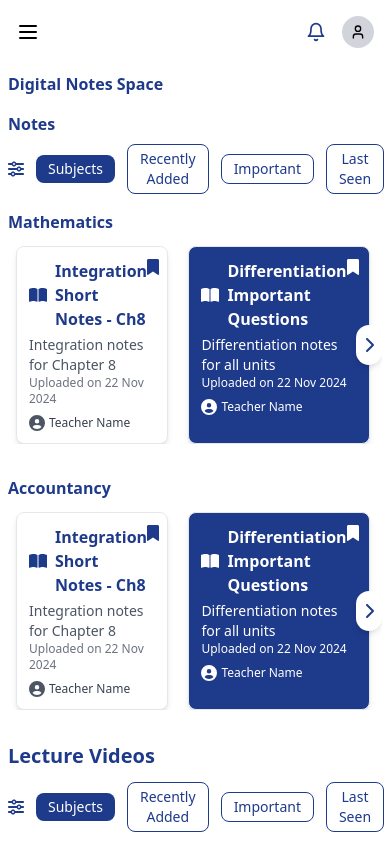
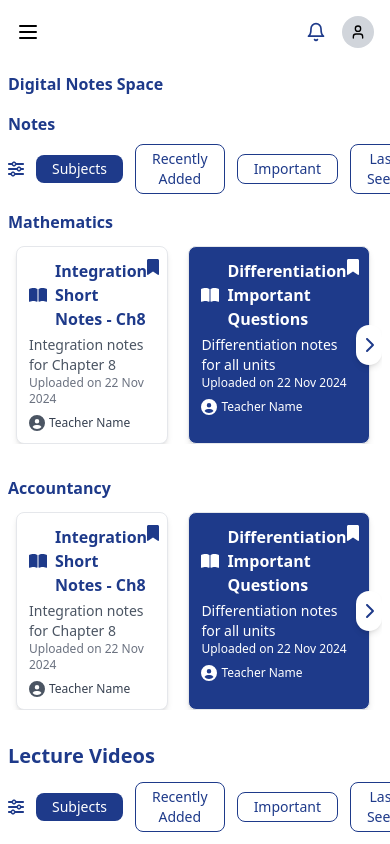
Before and after one commit to SAIKRISHNA2005/Student-Space, a React (Vite) app: page /notes in a window 390 px wide. Built offline with nearby package versions, Linux system fonts and the light colour scheme.

Commit message:
changes 2 in TabsComponent

```diff
--- a/src/components/Tabs.tsx
+++ b/src/components/Tabs.tsx
@@ -18,7 +18,7 @@ const Tabs = () => {
       {tabs.map((tab) => (
         <button
           key={tab.name}
-          className={`px-3 py-1 text-sm font-medium transition-all rounded-lg ${
+          className={`md:px-3 md:py-1 xs:px-4 xs:py-1 md:text-md xs:text-sm font-medium transition-all rounded-lg ${
             activeTab === tab.name ? "bg-[#1E3A8A] text-white" : "bg-white text-[#1E3A8A] border border-[#1E3A8A]"
           }`}
           onClick={() => setActiveTab(tab.name)}
--- a/src/pages/ClassTimetablePage.tsx
+++ b/src/pages/ClassTimetablePage.tsx
@@ -63,10 +63,10 @@ const ClassTimetable = () => {
               {/* Timetable */}
               <Timetable activeDay={activeDay} />
 
-              <div className="mt-4 md:mb-52 sm:mb-0">
+              {/* <div className="mt-4 md:mb-52 sm:mb-0"> */}
                 {/* Exam Schedule */}
-                <ExamSchedule />
-              </div>
+                {/* <ExamSchedule /> */}
+              {/* </div> */}
             </div>
 
             {/* Reminders - Make it responsive for smaller screens */}
--- a/tailwind.config.js
+++ b/tailwind.config.js
@@ -1,8 +1,12 @@
 /** @type {import('tailwindcss').Config} */
 export default {
-  content: ['./index.html', './src/**/*.{js,ts,jsx,tsx}'],
+  content: ["./index.html", "./src/**/*.{js,ts,jsx,tsx}"],
   theme: {
-    extend: {},
+    extend: {
+      screens: {
+        xs: "360px", // Your phone width
+      },
+    },
   },
   plugins: [],
 };
```
